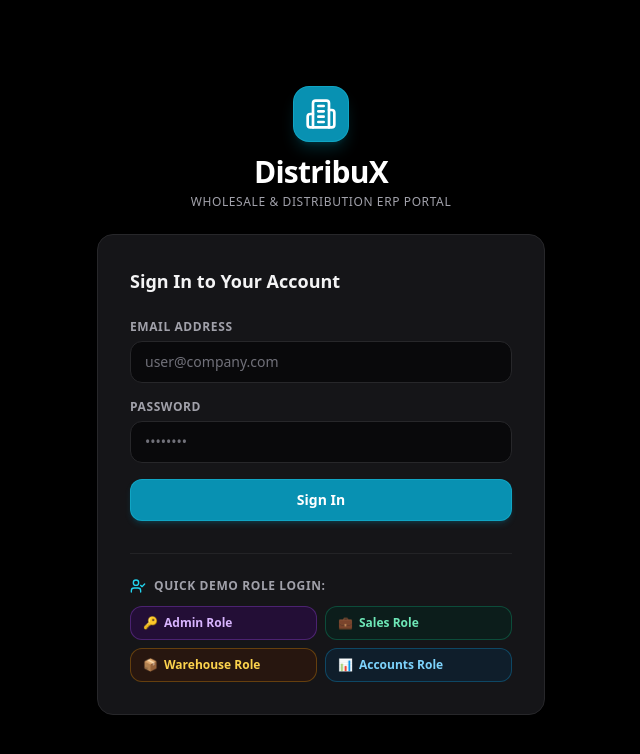
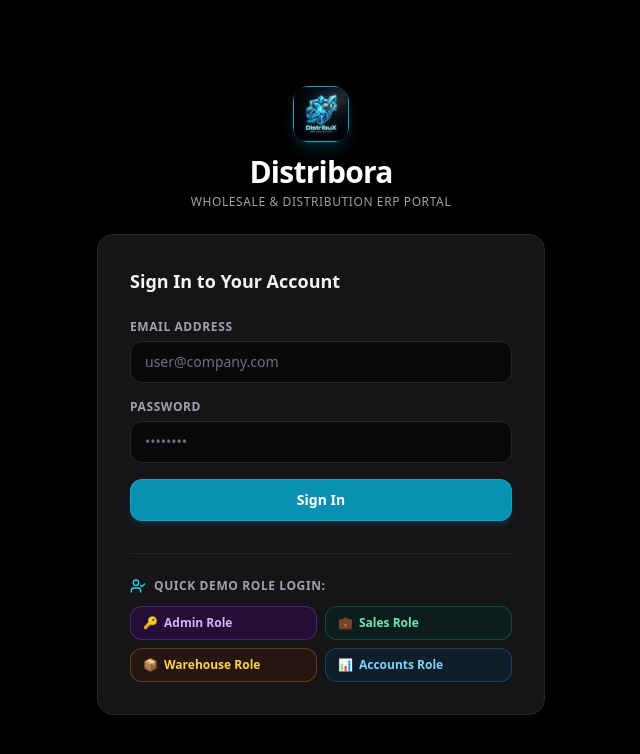
Before and after one commit to nilanshukumarsingh/DistribuX, a React (Vite) app in the folder frontend/: page /login in a window 1280 px wide. Shown: the top 754 px of the page, without its empty margins (319-959 px from the left). Built offline with nearby package versions, Linux system fonts and the light colour scheme; no server answers.

Commit message:
feat(frontend): rename portal brand to Distribora on login page and document title

```diff
--- a/frontend/index.html
+++ b/frontend/index.html
@@ -4,7 +4,7 @@
     <meta charset="UTF-8" />
     <link rel="icon" type="image/svg+xml" href="/vite.svg" />
     <meta name="viewport" content="width=device-width, initial-scale=1.0" />
-    <title>DistribuX - Wholesale & Distribution Operations Portal</title>
+    <title>Distribora - Wholesale & Distribution Operations Portal</title>
     <link rel="preconnect" href="https://fonts.googleapis.com">
     <link rel="preconnect" href="https://fonts.gstatic.com" crossorigin>
     <link href="https://fonts.googleapis.com/css2?family=Inter:wght@300;400;500;600;700&display=swap" rel="stylesheet">
--- a/frontend/src/pages/auth/LoginPage.tsx
+++ b/frontend/src/pages/auth/LoginPage.tsx
@@ -46,9 +46,9 @@ export const LoginPage: React.FC = () => {
       <div className="w-full max-w-md space-y-6">
         <div className="text-center">
           <div className="inline-flex h-14 w-14 items-center justify-center rounded-2xl bg-cyan-600 text-white shadow-lg shadow-cyan-500/20 mb-3 border border-cyan-400/30">
-            <Building2 className="w-8 h-8" />
+            <img src="/logo.png" alt="Distribora Logo" className="w-full h-full object-cover rounded-xl" />
           </div>
-          <h2 className="text-3xl font-extrabold text-white tracking-tight">DistribuX</h2>
+          <h2 className="text-3xl font-extrabold text-white tracking-tight">Distribora</h2>
           <p className="text-xs text-zinc-400 mt-1 uppercase tracking-wider font-medium">
             Wholesale & Distribution ERP Portal
           </p>
```
